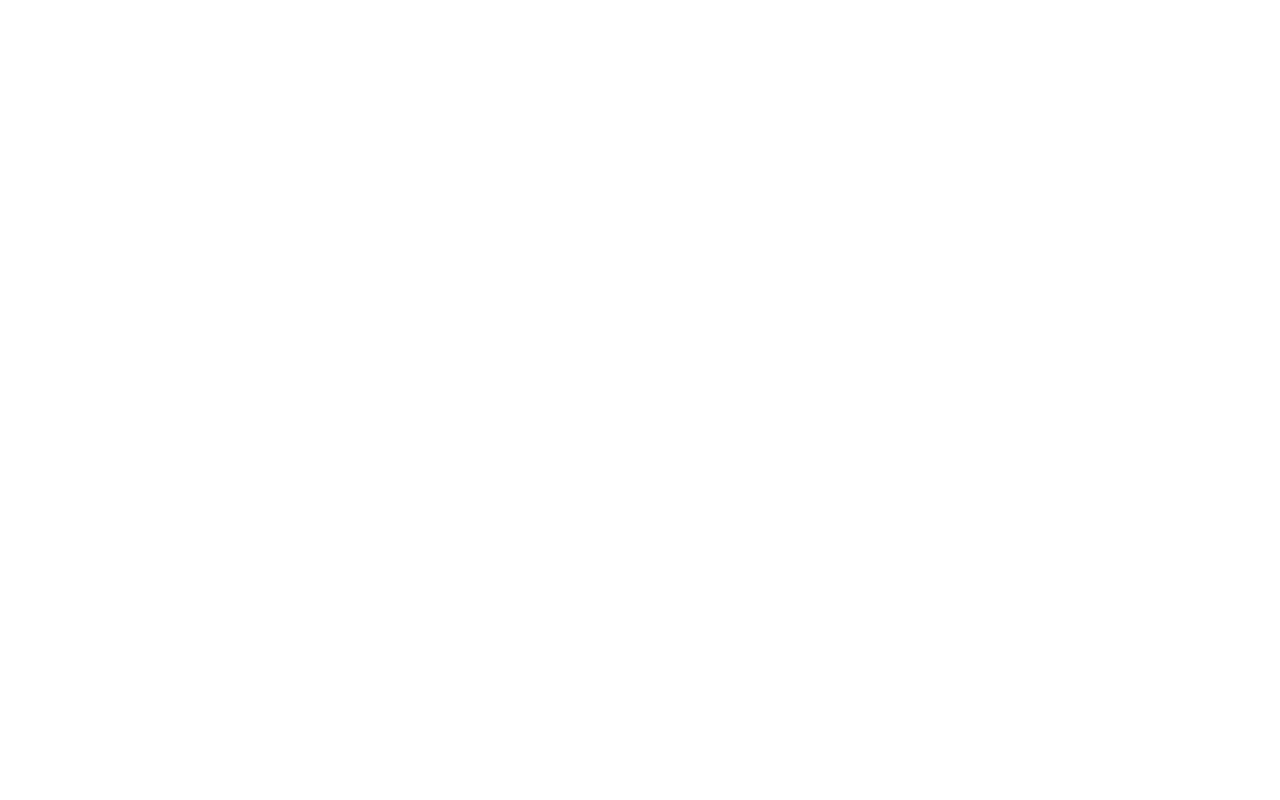
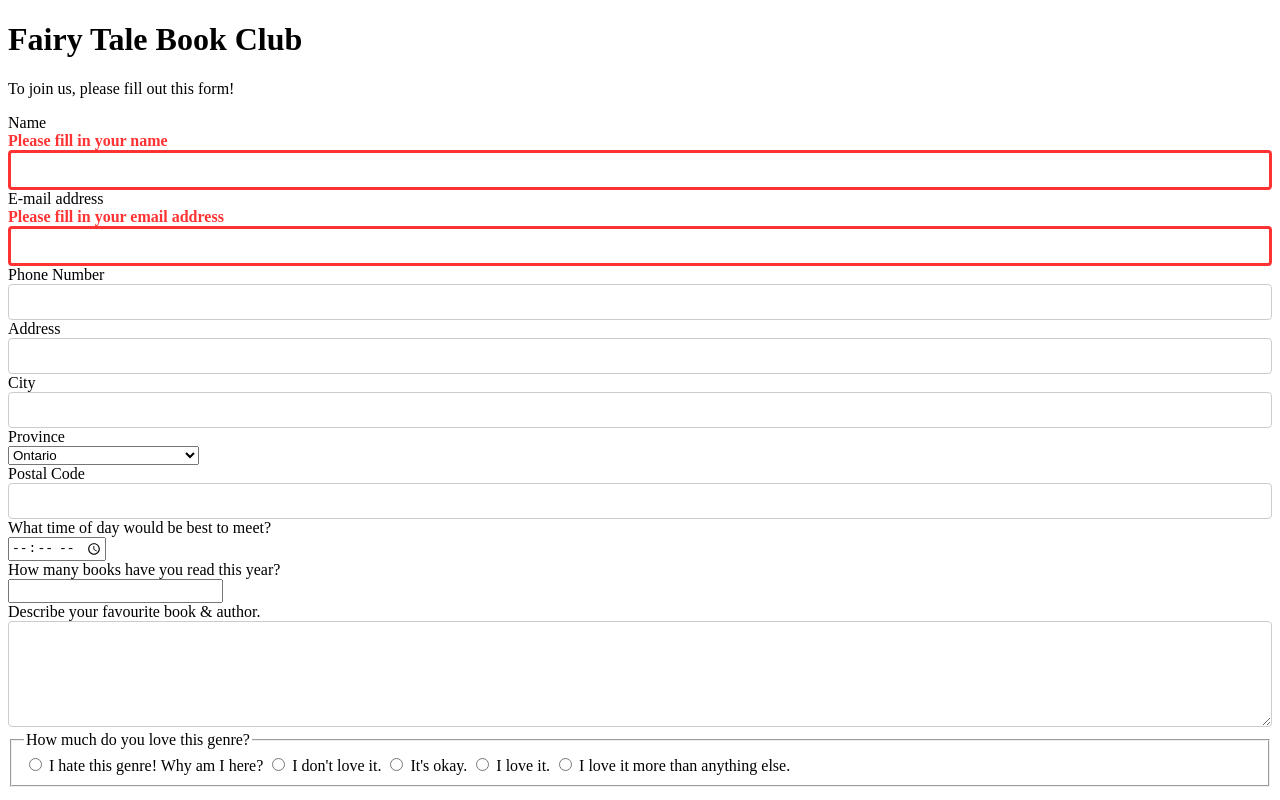
Before and after one commit to winlaud/book-club-form, a plain HTML site: page index.html in a window 1280 px wide. Drawn offline with Linux system fonts and the light colour scheme; files that its build step writes are made by us from their sources.

Commit message:
Finish making form

```diff
--- a/css/general.css
+++ b/css/general.css
@@ -1,2 +1,54 @@
 @charset "UTF-8";
 /* CSS Document */
+
+*{
+	-moz-box-sizing: border-box;
+	-webkit-box-sizing: border-box;
+	box-sizing: border-box;
+}
+
+label {
+	display:block;
+	cursor:pointer;
+}
+
+input {
+	font-size:1em;
+}
+
+input+label {
+	display:inline;
+}
+
+.input-text {
+	border: 1px solid #ccc;
+	border-radius: 4px;
+	background-image: linear-gradient)to bottom, #efefef, #fff);
+	padding: 0.5em;
+	width:100%;
+}
+
+textarea{
+	max-width:100%;
+	height: 8em;
+}
+
+button {
+	font-size:1.125em;
+	padding:1em;
+	border-radius:10px;
+	border:3px solid #00f;
+	background-image: linear-gradient(to bottom, #00f, #33e);
+	color:#fff;
+	font-weight: bold;
+	cursor:pointer;
+}
+
+.error {
+	display:block;
+	color:#f33;
+}
+
+.input-error {
+	border:3px solid #f33;
+}
--- a/index.html
+++ b/index.html
@@ -3,16 +3,124 @@
 <head>
     <meta charset="UTF-8">
     <title>Book Club Form</title>
-    <link href="../form/css/general.css" rel="stylesheet">
+    <link href="css/general.css" rel="stylesheet">
 </head>
 
 <body>
 
+<h1>Fairy Tale Book Club</h1>
+<p>To join us, please fill out this form!</p>
+
 	<form>
+    <div>
+        <label for="name">
+        Name
+        <strong class="error">Please fill in your name</strong>
+        </label>
+        <input type="text" id="name" class="input-text input-error" required>
+    </div>
 
+    <div>
+        <label for="email">
+        E-mail address
+		<strong class="error">Please fill in your email address</strong>
+        </label>
+        <input type="email" id="email" class="input-text input-error" maxlength="256">
+    </div>
 
+    <div>
+        <label for="tel">Phone Number</label>
+        <input type="tel" id="tel" pattern="[0-9]*" class="input-text">
+    </div>
+
+	<div>
+        <label for="address">Address</label>
+        <input type="text" id="address" class="input-text" required>
+    </div>
+
+	<div>
+        <label for="city">City</label>
+        <input type="text" id="city" class="input-text" required>
+    </div>
+
+    <div>
+        <label for="dino">Province</label>
+        <select id="dino" required>
+            <option>Alberta</option>
+            <option>British Columbia</option>
+            <option>Manitoba</option>
+            <option>New Brunswick</option>
+            <option>Newfoundland and Labrador</option>
+            <option>Northwest Territories</option>
+            <option>Nova Scotia</option>
+            <option>Nunavut</option>
+            <option selected>Ontario</option>
+            <option>Prince Edward Island</option>
+            <option>Quebec</option>
+            <option>Saskatchewan</option>
+            <option>Yukon</option>
+        </select>
+    </div>
+
+	<div>
+        <label for="code">Postal Code</label>
+        <input type="text" id="code" max="7" class="input-text" required>
+    </div>
+
+    <div>
+        <label for="meet">What time of day would be best to meet?</label>
+        <input type="time" id="meet" required>
+    </div>
+
+    <div>
+        <label for="books">How many books have you read this year?</label>
+        <input type="number" min="0" id="books" pattern="[0-9]*">
+    </div>
+
+     <div>
+    	<label for="fav">Describe your favourite book & author.</label>
+        <textarea id="fav" class="input-text"></textarea>
+    </div>
+
+     <fieldset>
+    	<legend>How much do you love this genre?</legend>
+
+        <input type="radio" id="extreme-bad" name="love">
+        <label for="extreme-bad">I hate this genre! Why am I here?</label>
+
+        <input type="radio" id="bad" name="love">
+        <label for="bad">I don't love it.</label>
+
+        <input type="radio" id="neutral" name="love">
+        <label for="neutral">It's okay.</label>
+
+        <input type="radio" id="good" name="love">
+        <label for="good">I love it.</label>
+
+        <input type="radio" id="extreme-good" name="love">
+        <label for="extreme-good">I love it more than anything else.</label>
+
+    </fieldset>
 
     </form>
 
+<!--
+	Name (text, required)
+	E-mail address (email, required, maxlength=256)
+	Phone number (tel, optional)
+	Address (text, required)
+	City (text, required)
+	Province (select, required)
+	Postal Code (text, required, maxlength=7)
+	What time of day would be best to meet? (time, required)
+	How many books have you read this year? (number, optional)
+	Describe your favourite book & author (textarea, optional)
+	How much do you love this genre? (group of 5 radio buttons)
+	Choose 2 of the fields and design the error states for them
+It—of course—needs to be responsive
+Validate the from using the W3 validator and TotalValidator
+Test your form with VoiceOver to make sure it’s compatible
+-->
+
 </body>
 </html>
```
